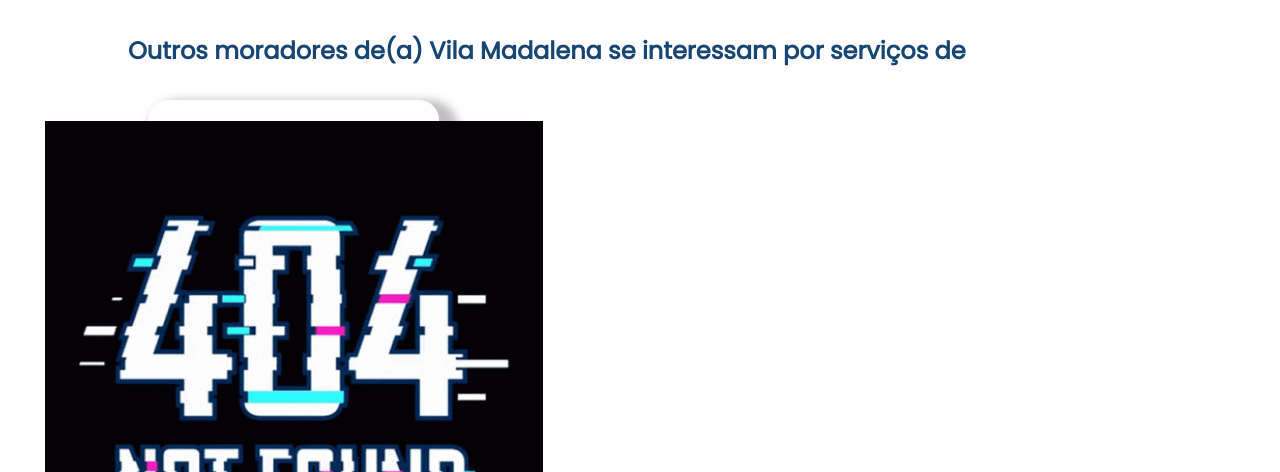
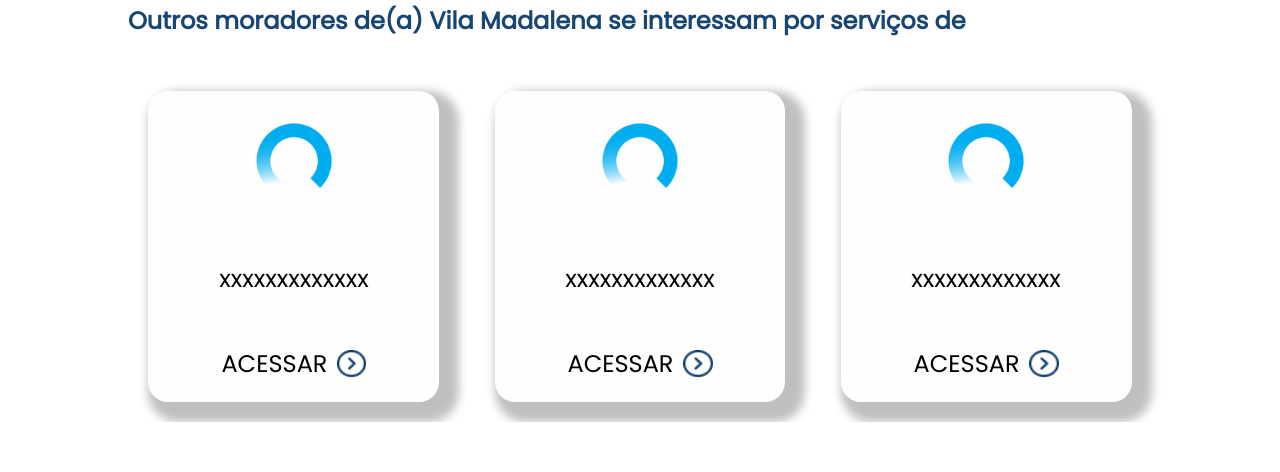
Before and after one commit to c4p1t4n/homebox, a React (Create React App) app in the folder homebox-react/: page /profile/client in a window 1280 px wide. Shown: the part 477-949 px from the top of the page. After the commit the page ends 899 px from the top, so only its background shows below. Built offline with nearby package versions, Linux system fonts and the light colour scheme; no server answers; sample sign-in values are in the browser's storage.

Commit message:
Pagina profileClient finalizada, caso tenha que adicionar algo a mais avisar o proprietario CEO-Rodrigo Garcez

```diff
--- a/homebox-react/src/assets/css/cardDashboardClient.css
+++ b/homebox-react/src/assets/css/cardDashboardClient.css
@@ -12,6 +12,11 @@
     border-radius: 20px;
 }
 
+
+.serviceIMG{
+    height: 100px;
+    border-radius: 100%;
+}
 .divAcess {
     display: flex;
     align-items: center;
--- a/homebox-react/src/assets/css/profileClient.css
+++ b/homebox-react/src/assets/css/profileClient.css
@@ -7,3 +7,9 @@
     align-self: start;
     color: #174574;
 }
+
+.dashboard{
+    width: 100%;
+    display: flex;
+    justify-content: space-between;
+}
--- a/homebox-react/src/assets/css/profileClientComp.css
+++ b/homebox-react/src/assets/css/profileClientComp.css
@@ -23,7 +23,7 @@
 
 
 .imageClient {
-    height: 180px;
+    height: 150px;
     border-radius: 100%;
 }
 
--- a/homebox-react/src/components/cardDashboardClient.jsx
+++ b/homebox-react/src/components/cardDashboardClient.jsx
@@ -1,14 +1,14 @@
 import "../assets/css/cardDashboardClient.css"
 
 import accessIcon from "../assets/img/accessIcon.png"
-import imgNotFound from "../assets/img/404.gif"
+import imgLoading from "../assets/img/iconLoading.gif"
 
 
 function CardDashboardCLient() {
     return (
         <>
             <div className="cardDashboardClient">
-                <img src={imgNotFound} alt="serviço de ..." />
+                <img className="serviceIMG" src={imgLoading} alt="serviço de ..." />
                 <p>xxxxxxxxxxxxx</p>
                 <div className="divAcess">
                     <p>ACESSAR</p>
--- a/homebox-react/src/pages/profileClient.jsx
+++ b/homebox-react/src/pages/profileClient.jsx
@@ -13,6 +13,8 @@ function ProfileClient() {
                 <h4 className="dashH4">Outros moradores de(a) Vila Madalena se interessam por serviços de</h4>
                 <div className="dashboard">
                     <CardDashboardCLient />
+                    <CardDashboardCLient />
+                    <CardDashboardCLient />
                 </div>
             </div>
         </>
```
